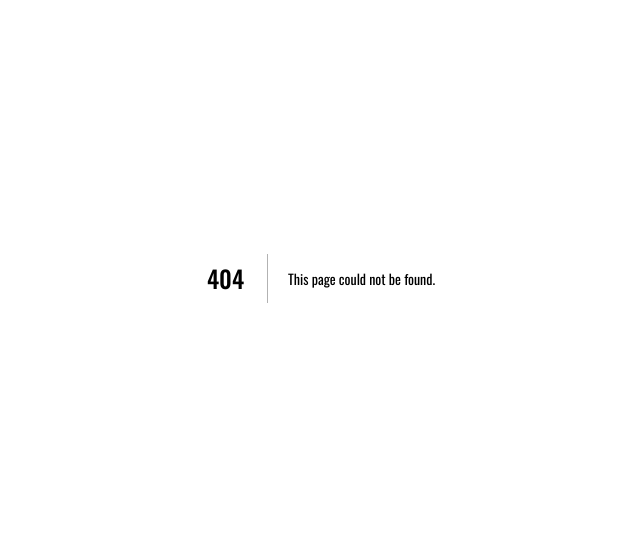
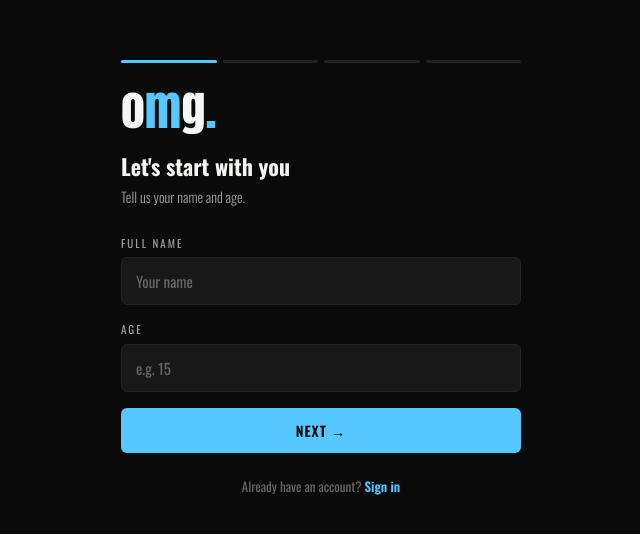
Before and after one commit to SG-Developer100/grindjourney, a Next.js app: page /auth/signup in a window 1280 px wide. Before the commit this address had no page. Shown: the part 122-656 px from the top of the page, without its empty margins (319-959 px from the left). Built offline with nearby package versions, Linux system fonts and the light colour scheme.

Commit message:
Add files via upload

```diff
--- /dev/null
+++ b/app/auth/signup/page.tsx
@@ -0,0 +1,214 @@
+'use client'
+
+import { useState } from 'react'
+import Link from 'next/link'
+import { useRouter } from 'next/navigation'
+import { createClient } from '@/lib/supabase/client'
+import styles from '../auth.module.css'
+
+const STEPS = [
+  {
+    key: 'basics',
+    title: "Let's start with you",
+    sub: 'Tell us your name and age.',
+  },
+  {
+    key: 'sport',
+    title: 'What sport do you play?',
+    sub: 'Be specific — "tennis," "basketball," "track."',
+  },
+  {
+    key: 'goal',
+    title: "What's your #1 goal right now?",
+    sub: "One thing you're grinding toward.",
+  },
+  {
+    key: 'barrier',
+    title: "What's getting in the way?",
+    sub: "Your biggest obstacle. Be real with us.",
+  },
+]
+
+export default function SignupPage() {
+  const router = useRouter()
+  const [step, setStep] = useState(0)
+  const [form, setForm] = useState({
+    email: '',
+    password: '',
+    full_name: '',
+    age: '',
+    sport: '',
+    goal: '',
+    barrier: '',
+  })
+  const [error, setError] = useState('')
+  const [loading, setLoading] = useState(false)
+
+  function update(field: string, value: string) {
+    setForm((f) => ({ ...f, [field]: value }))
+  }
+
+  async function handleSubmit(e: React.FormEvent) {
+    e.preventDefault()
+
+    if (step < STEPS.length) {
+      setStep((s) => s + 1)
+      return
+    }
+
+    setLoading(true)
+    setError('')
+
+    const supabase = createClient()
+
+    const { data, error: signUpError } = await supabase.auth.signUp({
+      email: form.email,
+      password: form.password,
+      options: {
+        emailRedirectTo: `${window.location.origin}/auth/callback`,
+      },
+    })
+
+    if (signUpError || !data.user) {
+      setError(signUpError?.message ?? 'Something went wrong.')
+      setLoading(false)
+      return
+    }
+
+    // Create profile
+    const { error: profileError } = await supabase.from('profiles').upsert({
+      id: data.user.id,
+      full_name: form.full_name,
+      age: parseInt(form.age) || null,
+      sport: form.sport,
+      goal: form.goal,
+      barrier: form.barrier,
+      role: 'youth',
+      stage: 'Participant',
+    })
+
+    if (profileError) {
+      setError(profileError.message)
+      setLoading(false)
+      return
+    }
+
+    router.push('/dashboard')
+  }
+
+  const isLastStep = step === STEPS.length
+
+  return (
+    <div className={styles.page}>
+      <div className={styles.card}>
+        {!isLastStep ? (
+          <>
+            {/* Step indicator */}
+            <div className={styles.steps}>
+              {STEPS.map((_, i) => (
+                <div
+                  key={i}
+                  className={`${styles.stepDot} ${i <= step ? styles.stepActive : ''}`}
+                />
+              ))}
+            </div>
+
+            <div className={styles.logo}>
+              <span>o</span>
+              <span className={styles.aqua}>m</span>
+              <span>g</span>
+              <span className={styles.aqua}>.</span>
+            </div>
+
+            <h1 className={styles.heading}>{STEPS[step].title}</h1>
+            <p className={styles.sub}>{STEPS[step].sub}</p>
+
+            <form onSubmit={handleSubmit} className={styles.form}>
+              {step === 0 && (
+                <>
+                  <div>
+                    <label className="label">Full name</label>
+                    <input className="input" placeholder="Your name" value={form.full_name} onChange={(e) => update('full_name', e.target.value)} required />
+                  </div>
+                  <div>
+                    <label className="label">Age</label>
+                    <input className="input" type="number" placeholder="e.g. 15" min="8" max="25" value={form.age} onChange={(e) => update('age', e.target.value)} required />
+                  </div>
+                </>
+              )}
+
+              {step === 1 && (
+                <div>
+                  <label className="label">Sport</label>
+                  <input className="input" placeholder="e.g. Tennis" value={form.sport} onChange={(e) => update('sport', e.target.value)} required />
+                </div>
+              )}
+
+              {step === 2 && (
+                <div>
+                  <label className="label">Your #1 goal</label>
+                  <textarea className="textarea input" placeholder="e.g. Make varsity this season" rows={3} value={form.goal} onChange={(e) => update('goal', e.target.value)} required />
+                </div>
+              )}
+
+              {step === 3 && (
+                <div>
+                  <label className="label">Biggest obstacle</label>
+                  <textarea className="textarea input" placeholder="e.g. I get distracted and lose focus in practice" rows={3} value={form.barrier} onChange={(e) => update('barrier', e.target.value)} required />
+                </div>
+              )}
+
+              <button type="submit" className="btn btn-primary" style={{ width: '100%' }}>
+                {step < STEPS.length - 1 ? 'Next →' : 'Last step →'}
+              </button>
+
+              {step > 0 && (
+                <button type="button" className="btn btn-ghost" style={{ width: '100%' }} onClick={() => setStep((s) => s - 1)}>
+                  ← Back
+                </button>
+              )}
+            </form>
+          </>
+        ) : (
+          <>
+            <div className={styles.logo}>
+              <span>o</span>
+              <span className={styles.aqua}>m</span>
+              <span>g</span>
+              <span className={styles.aqua}>.</span>
+            </div>
+
+            <h1 className={styles.heading}>Create your login</h1>
+            <p className={styles.sub}>One last step — set up your email and password.</p>
+
+            <form onSubmit={handleSubmit} className={styles.form}>
+              <div>
+                <label className="label">Email</label>
+                <input type="email" className="input" placeholder="you@email.com" value={form.email} onChange={(e) => update('email', e.target.value)} required />
+              </div>
+              <div>
+                <label className="label">Password</label>
+                <input type="password" className="input" placeholder="8+ characters" minLength={8} value={form.password} onChange={(e) => update('password', e.target.value)} required />
+              </div>
+
+              {error && <p className={styles.error}>{error}</p>}
+
+              <button type="submit" className="btn btn-primary" disabled={loading} style={{ width: '100%' }}>
+                {loading ? 'Creating account…' : "Let's go →"}
+              </button>
+
+              <button type="button" className="btn btn-ghost" style={{ width: '100%' }} onClick={() => setStep((s) => s - 1)}>
+                ← Back
+              </button>
+            </form>
+          </>
+        )}
+
+        <p className={styles.footer}>
+          Already have an account?{' '}
+          <Link href="/auth/login" className={styles.link}>Sign in</Link>
+        </p>
+      </div>
+    </div>
+  )
+}
```
